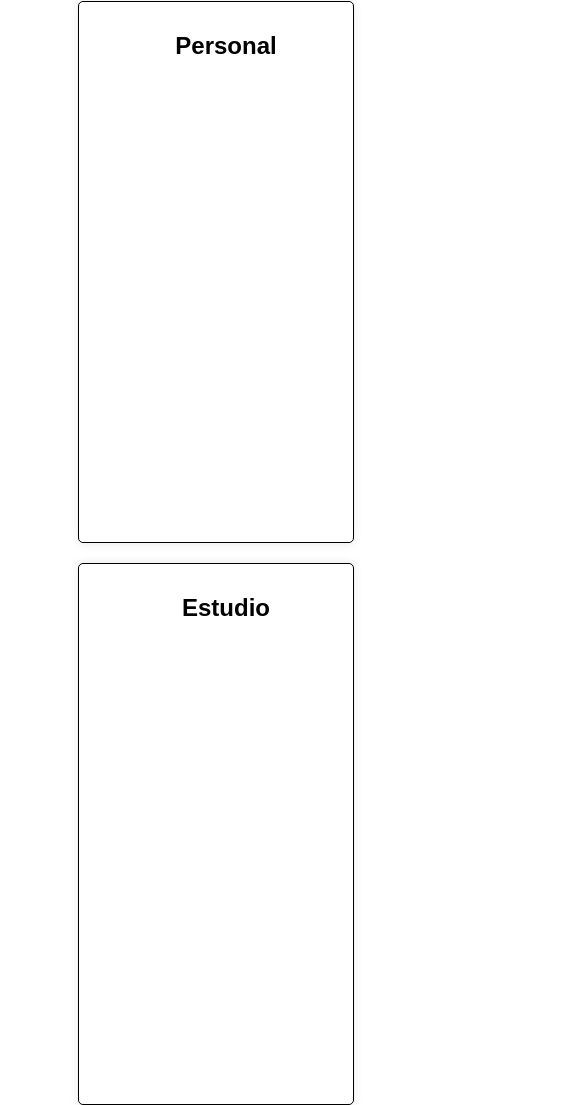
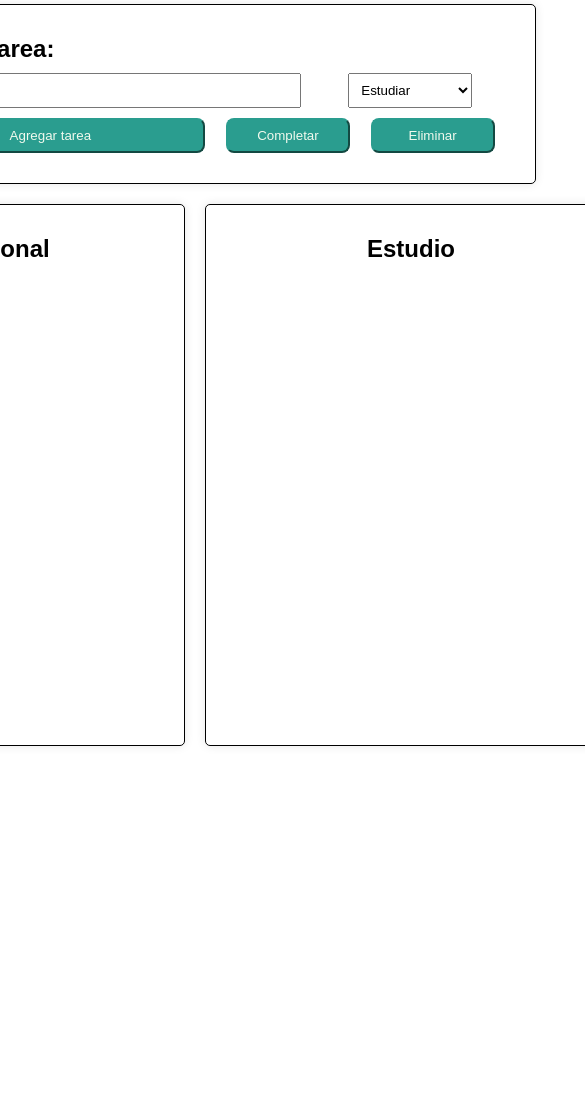
Before and after one commit to Artudrg/To-Do-List, a plain HTML site: page index.html in a window 390 px wide. Shown: the top 1105 px of the page, 585 px wide, since content can reach past the window. After the commit the page ends 844 px from the top, so only its background shows below. Drawn offline with Linux system fonts and the light colour scheme; a web font is replaced by a local one.

Commit message:
style.css

```diff
--- a/style.css
+++ b/style.css
@@ -125,32 +125,3 @@ body {
 li.task{
   font-weight: bold;
 }
-
-@media only screen and (max-width: 600px) {
-    .container {
-        width: 90%;
-    }
-
-    .todo-container {
-        width: 100%;
-    }
-
-    .inputs {
-        flex-direction: column;
-        margin: 10px 0;
-    }
-
-    #task-input, #tags-select, #add-task-btn, #delete-btn, #complete-btn {
-        width: 100%;
-        margin-bottom: 10px;
-    }
-
-    .contenedor-task {
-        flex-direction: column;
-    }
-
-    .task-container {
-        width: 100%;
-        margin: 10px 0;
-    }
-}
```
